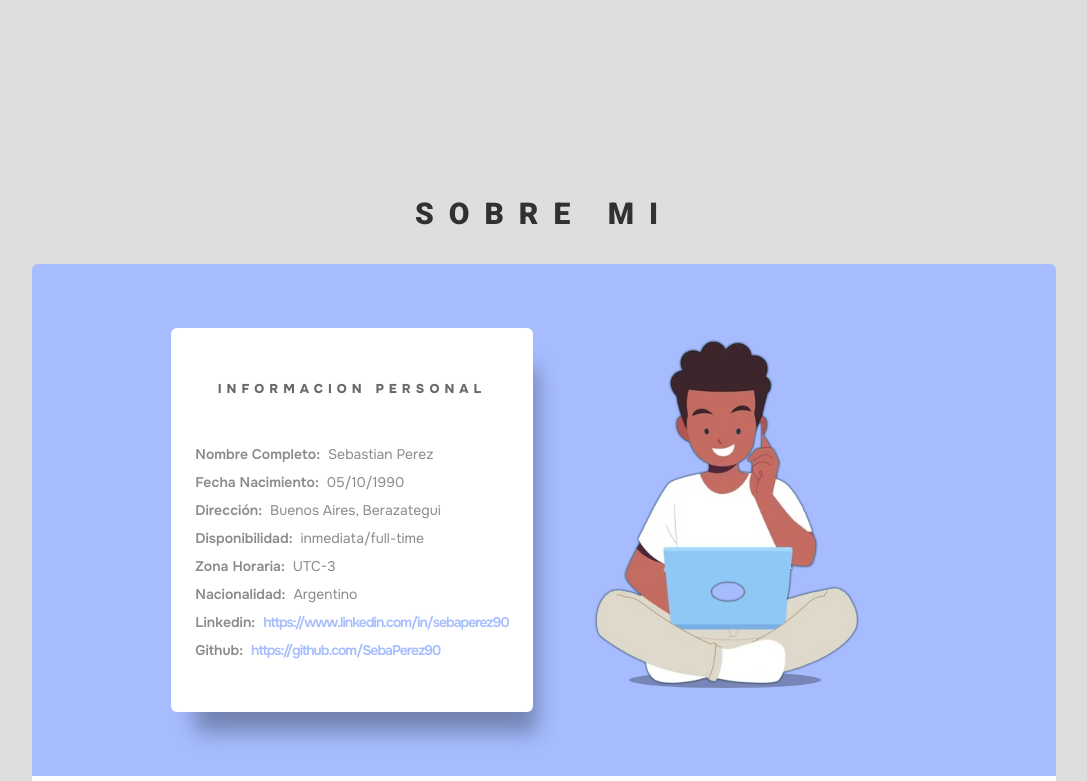
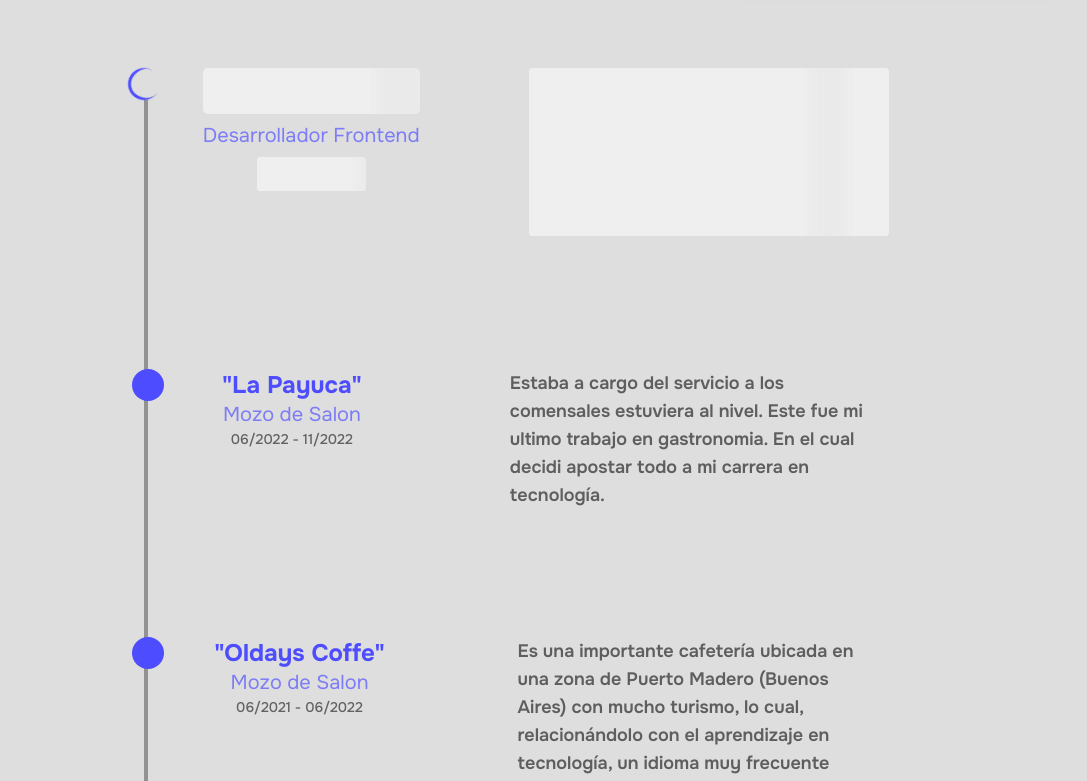
Before and after one commit to SebaPerez90/PORTFOLIO, a Next.js app: page / in a window 1280 px wide. Shown: the part 640-1421 px from the top of the page, without its empty margins (96-1183 px from the left). Built offline with nearby package versions, Linux system fonts and the light colour scheme.

Commit message:
creating work experience component

```diff
--- a/src/app/globals.css
+++ b/src/app/globals.css
@@ -65,6 +65,92 @@ body {
     border-radius: 1em;
   }
 
+  .work-experience-container {
+    > :nth-child(2) {
+      h1 {
+        background: #ffffff81;
+        padding: 0.3em;
+        margin-bottom: 0.3em;
+        color: transparent;
+        border-radius: 0.2em;
+        position: relative;
+        overflow: hidden;
+
+        &::after {
+          content: '';
+          position: absolute;
+          left: -1em;
+          bottom: -0.5em;
+          width: 2em;
+          height: 200%;
+          background: #dedede46;
+          filter: blur(6px);
+          animation: skeleton-loader 800ms ease-out infinite;
+        }
+      }
+      p {
+        background: #ffffff81;
+        margin-bottom: 0.3em;
+        color: transparent;
+        border-radius: 0.2em;
+        position: relative;
+        overflow: hidden;
+
+        &::after {
+          content: '';
+          position: absolute;
+          left: -1em;
+          bottom: -0.5em;
+          width: 2em;
+          height: 200%;
+          background: #dedede46;
+          filter: blur(6px);
+          animation: skeleton-loader-paragraph 800ms ease-out infinite;
+        }
+      }
+      span {
+        background: #ffffff81;
+        padding: 0.5em 1.5em;
+        margin-top: 0.5em;
+        color: transparent;
+        border-radius: 0.2em;
+        position: relative;
+        overflow: hidden;
+
+        &::after {
+          content: '';
+          position: absolute;
+          left: -1em;
+          bottom: -0.5em;
+          width: 2em;
+          height: 200%;
+          background: #dedede46;
+          filter: blur(6px);
+          animation: skeleton-loader 800ms ease-out infinite;
+        }
+      }
+      &::before {
+        background: #dedede;
+      }
+      &::after {
+        content: '';
+        position: absolute;
+        left: -1.25em;
+        top: 0;
+        width: 2em;
+        height: 2em;
+        border-radius: 50%;
+        border-top: 3px solid #4d4dff;
+        border-left: 3px solid #4d4dff;
+        animation: spiner 500ms linear infinite;
+      }
+    }
+    > :nth-child(4) {
+      height: 23em;
+      position: relative;
+    }
+  }
+
   .allow-send-form {
     border-radius: 0.37em;
     font-size: 0.8em;
@@ -87,6 +173,24 @@ body {
     }
   }
 
+  @keyframes spiner {
+    to {
+      transform: rotate(360deg);
+    }
+  }
+
+  @keyframes skeleton-loader {
+    to {
+      transform: translateX(10em);
+    }
+  }
+
+  @keyframes skeleton-loader-paragraph {
+    to {
+      transform: translateX(20em);
+    }
+  }
+
   @keyframes location-animation2 {
     to {
       transform: scaleX(1);
@@ -97,6 +201,7 @@ body {
       background-color: #000;
     }
   }
+
   @keyframes location-animation {
     from {
       transform: translateY(0);
@@ -105,6 +210,7 @@ body {
       transform: translateY(-0.2em);
     }
   }
+
   @keyframes bouncing {
     0 {
       transform: translate(0em, 15em) scale(1.2);
@@ -119,6 +225,7 @@ body {
       transform: translate(-6em, 28em) scale(3);
     }
   }
+
   @keyframes bouncing2 {
     0% {
       transform: translate(1em, 12em) scale(1.2);
@@ -133,6 +240,7 @@ body {
       transform: translate(5em, 15em) scale(0.8);
     }
   }
+
   @keyframes bouncing3 {
     0% {
       transform: translate(2em, -5em) scale(1.5) rotate('360deg');
@@ -154,6 +262,7 @@ body {
       transform: translate(3em);
     }
   }
+
   @keyframes activating-dark-mode {
     to {
       transform: translate(-3em);
@@ -165,6 +274,7 @@ body {
       rotate: 360deg;
     }
   }
+
   @keyframes moon-effect-icon {
     50% {
       transform: translateY(-0.3em) scale(0.8);
@@ -173,11 +283,13 @@ body {
       transform: translateY(1.5em);
     }
   }
+
   @keyframes toggleLanguageEffect {
     to {
       transform: rotateY(360deg);
     }
   }
+
   @keyframes location-icon-effect {
     from {
       transform: translateY(0em);
--- a/src/app/layout.tsx
+++ b/src/app/layout.tsx
@@ -23,8 +23,8 @@ export default function RootLayout({
       <body className='flex flex-col box-border m-0' style={onest.style}>
         <NavBar />
         {children}
+        <Footer />
       </body>
-      <Footer />
     </html>
   );
 }
--- a/src/app/page.tsx
+++ b/src/app/page.tsx
@@ -5,11 +5,14 @@ import About from '@/components/main/About';
 import Proyects from '@/components/main/Proyects';
 import Skills from '@/components/main/Skills';
 import ContactForm from '@/components/main/ContactForm';
+import Experience from '@/components/main/Experience';
 
 export default function Home() {
   return (
     <main className='gap-28 flex flex-col justify-around items-center bg-[#dedede]'>
       <Hero />
+
+      <Experience />
 
       <About />
 
--- a/src/components/main/Experience.tsx
+++ b/src/components/main/Experience.tsx
@@ -1,14 +1,97 @@
+import { useStore } from '@/store';
+import { CgSandClock } from 'react-icons/cg';
+
+interface WorkExperienceInfo {
+  company: string;
+  position: string[];
+  date: string;
+  tasks_description: string[];
+}
+
 const Experience = () => {
+  const { engLanguageActive } = useStore();
+
+  const workExperience: WorkExperienceInfo[] = [
+    {
+      company: '"XXXXXXXX"',
+      position: ['Frontend Developer', 'Desarrollador Frontend'],
+      date: 'xxxxxxxxx',
+      tasks_description: [
+        'Lorem ipsum dolor sit amet consectetur adipisicing elit. Suscipit illum natus dolore, amet assumenda, architecto maiores voluptatibus ex aspernatur, omnis error cumque. Perferendis similique quaerat tenetur quo ab sapiente. Omnis.',
+        'Lorem ipsum dolor sit amet consectetur adipisicing elit. Suscipit illum natus dolore, amet assumenda, architecto maiores voluptatibus ex aspernatur, omnis error cumque. Perferendis similique quaerat tenetur quo ab sapiente. Omnis.',
+      ],
+    },
+    {
+      company: '"La Payuca"',
+      position: ['Salon Waiter', 'Mozo de Salon'],
+      date: '06/2022 - 11/2022',
+      tasks_description: [
+        'I was in charge of the dining room service. This was my last job in gastronomy, where I decided to fully invest in my career in technology.',
+        'Estaba a cargo del servicio a los comensales estuviera al nivel. Este fue mi ultimo trabajo en gastronomia. En el cual decidi apostar todo a mi carrera en tecnología.',
+      ],
+    },
+    {
+      company: '"Oldays Coffe"',
+      position: ['Salon Waiter', 'Mozo de Salon'],
+      date: '06/2021 - 06/2022',
+      tasks_description: [
+        `It's an important café located in a touristy area of Puerto Madero (Buenos Aires), which, in relation to learning technology, also involved frequent use of English, which was personally very beneficial. My tasks were in line with those of a waiter in the dining room.`,
+        'Es una importante cafetería ubicada en una zona de Puerto Madero (Buenos Aires) con mucho turismo, lo cual, relacionándolo con el aprendizaje en tecnología, un idioma muy frecuente también era el inglés, lo cual, a nivel personal, fue muy beneficioso. Mis tareas eran acordes a un mozo de salón.',
+      ],
+    },
+    {
+      company: '"La Payuca"',
+      position: ['Salon Waiter', 'Mozo de Salon'],
+      date: '11/2017 - 02/2019',
+      tasks_description: [
+        `I was part of the restaurant's public face, and among my main activities was 'mise en place' (pre-service organization for dinner/lunch), customer service, sales, and quality control of the service provided to customers.`,
+        `Era parte de la cara visible del restaurante. Entre mis actividades principales estaba el 'mise en place' (organización previa al servicio de cena/almuerzo), la atención al cliente, la venta y el control de la calidad del servicio brindado a los clientes.`,
+      ],
+    },
+    {
+      company: '"Cabaña las Lilas"',
+      position: ['Salon Waiter', 'Mozo de Salon'],
+      date: '01/2014 - 01/2015',
+      tasks_description: [
+        `This was my first experience in the gastronomy field. I started at the lowest position, and thanks to my performance, proactivity, and ambition, I was able to climb positions until becoming a dining room waiter.`,
+        'Esta fue mi primera experiencia en el rubro gastronómico. Comencé en la posición más baja y gracias a mi desempeño, proactividad y ambición, pude ir escalando posiciones hasta llegar a ser mozo de salón.',
+      ],
+    },
+  ];
+
   return (
-    <div className='mt-10 h-40 bg-black w-full dark:text-slate-950  dark:bg-orange-600'>
-      <h1 className='dark:text-white text-cyan-300'>Experience</h1>
-      <p className='dark:text-black dark:bg-slate-400 p-6 bg-black text-white'>
-        Lorem ipsum dolor sit amet consectetur adipisicing elit. Ipsa eveniet
-        autem rerum, magni nisi recusandae aspernatur, in dolores dolorum
-        praesentium eius quia tenetur delectus accusamus culpa reiciendis
-        officiis. Rerum, autem.
-      </p>
-    </div>
+    <section className='w-[50em]'>
+      <div className='gap-32 border-l-4 border-[#6161619b] flex  flex-col justify-between items-center relative work-experience-container z-10'>
+        <span className='absolute left-[-0.7em] bottom-[9em] w-52 h-44 bg-[#dedede] text-6xl font-black z-50 text-light-500 pt-10'>
+          . . .
+        </span>
+        {workExperience.map((item, key) => (
+          <article
+            key={key}
+            className='relative w-full flex justify-around  items-start text-black before:absolute before:w-8 before:h-8 before:rounded-full before:bg-light-500 before:left-[-1em] before:top-0'>
+            <div className='flex flex-col items-center'>
+              <h1 className='font-bold text-light-500 text-center w-full text-2xl'>
+                {item.company}
+              </h1>
+              <h2 className='text-xl text-[#6565fbcf]'>
+                {engLanguageActive ? item.position[0] : item.position[1]}
+              </h2>
+              <span className='text-sm text-[#373737be] font-medium'>
+                {item.date}
+              </span>
+            </div>
+            <p className='w-[20em] text-lg text-[#373737c4] font-semibold'>
+              {engLanguageActive
+                ? item.tasks_description[0]
+                : item.tasks_description[1]}
+            </p>
+          </article>
+        ))}
+      </div>
+      {/* <article>
+        <h1>Conclusiónn</h1>
+      </article> */}
+    </section>
   );
 };
 
--- a/src/components/main/Footer.tsx
+++ b/src/components/main/Footer.tsx
@@ -11,7 +11,7 @@ const Footer = () => {
   const { engLanguageActive } = useStore();
 
   return (
-    <div className='flex-wrap relative gap-20 flex justify-center items-end  bg-white w-full py-6 pb-4'>
+    <footer className='flex-wrap relative gap-20 flex justify-center items-end  bg-white w-full py-6 pb-4'>
       <div className=' relative w-[30em] h-[20em] overflow-hidden rounded-xl before:animate-[location-animation2_1s_ease-out_alternate-reverse_infinite] before:w-8 before:h-2 before:rounded-[50%] before:absolute before:bottom-[5.3em] before:right-[6em] before:z-30 '>
         <span>
           <FaLocationDot className='animate-[location-animation_1s_ease-out_alternate-reverse_infinite] absolute bottom-[2.7em] right-24 z-30 text-red-400 text-4xl ' />
@@ -65,7 +65,7 @@ const Footer = () => {
           </li>
         </ul>
       </div>
-    </div>
+    </footer>
   );
 };
 
--- a/src/components/main/Hero.tsx
+++ b/src/components/main/Hero.tsx
@@ -35,14 +35,14 @@ const Hero = () => {
           años de experiencia en el desarrollo web. Actualmente estoy en
           busqueda laboral activa 😁
         </p>
-        <footer className='flex gap-4'>
+        <div className='flex gap-4'>
           <button className='duration-200 hover:duration-200 font-bold py-[0.3em] pl-2 pr-6 flex justify-around items-center gap-4 border rounded-full bg-gradient-to-r to-light-200 from-light-500 text-white [text-shadow:0_0_3px_#000]'>
             <span className='border-4  border-white rounded-full p-4 bg-gradient-to-b from-[#b0b0b0] via-white to-white text-[#33333391] flex justify-center items-center'>
               <FaRegFileAlt />
             </span>
             resume
           </button>
-        </footer>
+        </div>
       </article>
 
       <div className='flex items-end justify-end self-end bg-gradient-to-l from-light-500 to-[#DCBFFF]  h-[34em] w-[35em] '>
```
Also changed, not shown: src/components/main/carta-de-presentacion.js (added).
